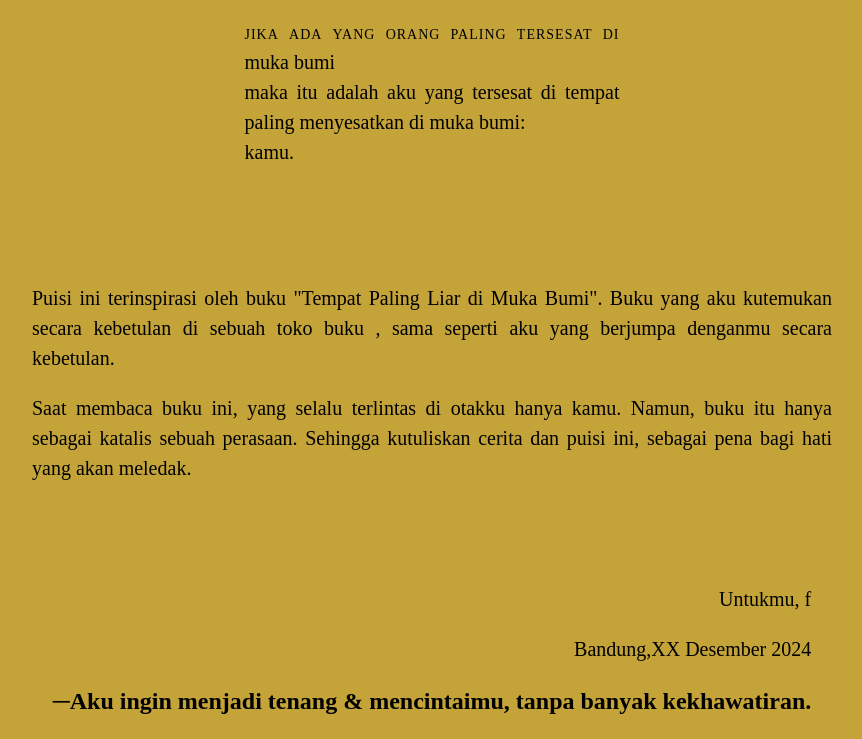
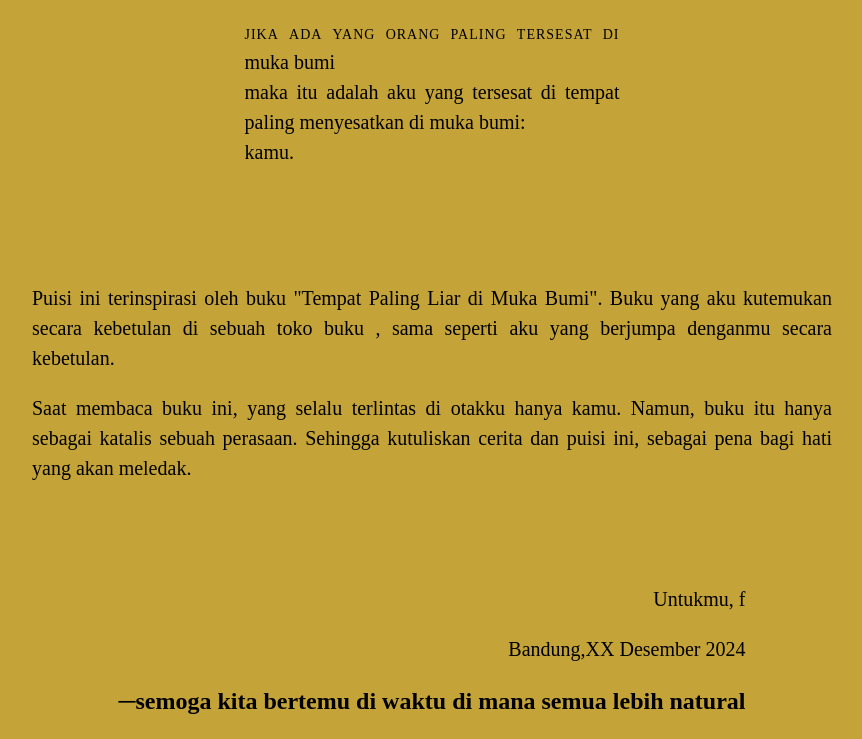
Before and after one commit to valentganteng/valentganteng.github.io, a plain HTML site: page index.html in a window 1280 px wide. Shown: the part 7053-7792 px from the top of the page, without its empty margins (208-1070 px from the left). Drawn offline with Linux system fonts and the light colour scheme; a web font is replaced by a local one.

Commit message:
Update index.html

```diff
--- a/index.html
+++ b/index.html
@@ -231,7 +231,7 @@ Akhirnya puisi ini kutulis sebagai pena hatiku.<br>
     <div class="for-to">
         <p>Untukmu, f</p>
         <p>Bandung,XX Desember 2024</p>
-        <h3>─Aku ingin menjadi tenang & mencintaimu, tanpa banyak kekhawatiran.</h3>
+        <h3>─semoga kita bertemu di waktu di mana semua lebih natural</h3>
     </div>
 
 </body>
```
